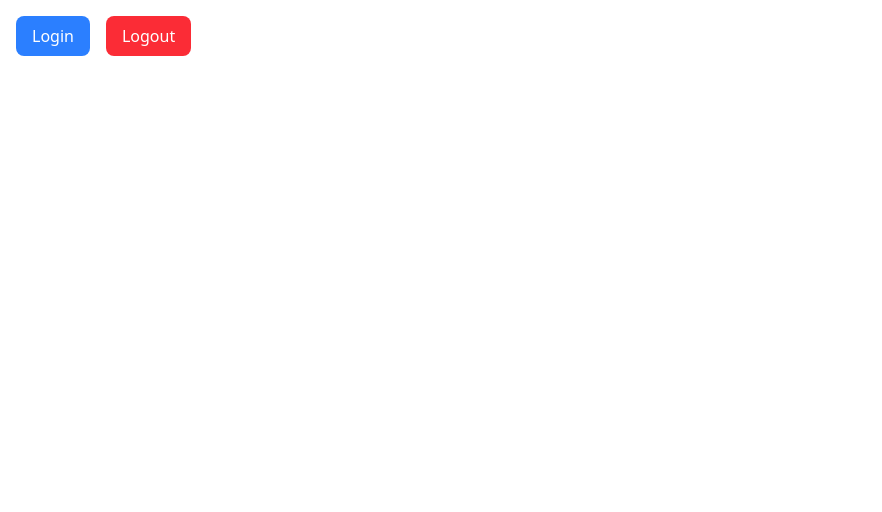
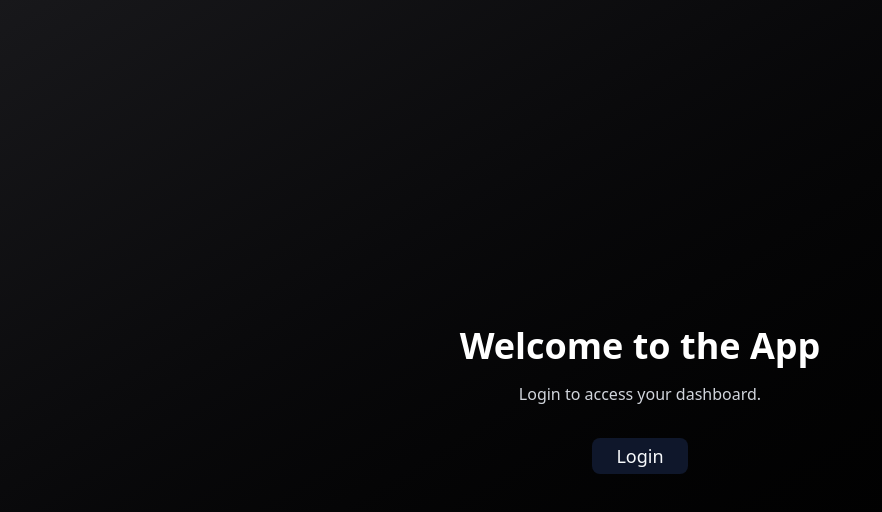
Before and after one commit to AnirbanSinha27/law-and-verdict, a Next.js app in the folder my-app/: page / in a window 1280 px wide. Shown: the top 512 px of the page, without its empty margins (0-882 px from the left). Built offline with nearby package versions, Linux system fonts and the light colour scheme.

Commit message:
created a model to handle ph number and enabled direct logout using socketio

```diff
--- a/my-app/app/api/socket-init/route.ts
+++ /dev/null
@@ -1,5 +0,0 @@
-import "@/pages/api/socket";
-
-export async function GET() {
-  return new Response("socket-init");
-}
--- /dev/null
+++ b/my-app/app/api/user/profile/route.ts
@@ -0,0 +1,42 @@
+import { NextRequest, NextResponse } from "next/server";
+import { auth0 } from "@/libauth/auth0";
+import { connectToDatabase } from "@/dblib/mongodb";
+import UserProfile from "@/dblib/models/UserProfile";
+
+export async function GET() {
+  await connectToDatabase();
+
+  const session = await auth0.getSession();
+  if (!session?.user) {
+    return NextResponse.json({ error: "Not authenticated" }, { status: 401 });
+  }
+
+  const userId = session.user.sub;
+  const profile = await UserProfile.findOne({ userId });
+
+  return NextResponse.json(profile || { phone: null });
+}
+
+export async function POST(request: NextRequest) {
+  await connectToDatabase();
+
+  const session = await auth0.getSession();
+  if (!session?.user) {
+    return NextResponse.json({ error: "Not authenticated" }, { status: 401 });
+  }
+
+  const { phone } = await request.json();
+  if (!phone) {
+    return NextResponse.json({ error: "Phone required" }, { status: 400 });
+  }
+
+  const userId = session.user.sub;
+
+  const profile = await UserProfile.findOneAndUpdate(
+    { userId },
+    { userId, phone },
+    { upsert: true, new: true }
+  );
+
+  return NextResponse.json({ success: true, profile });
+}
--- a/my-app/app/page.tsx
+++ b/my-app/app/page.tsx
@@ -1,41 +1,51 @@
 "use client";
 
-import { useDeviceId } from "@/app/hooks/useDeviceId";
+import { useEffect, useRef } from "react";
+import { Button } from "@/components/ui/button";
+import gsap from "gsap";
+import { useDeviceId } from "./hooks/useDeviceId";
 
 export default function Home() {
+  const containerRef = useRef(null);
   const deviceId = useDeviceId();
+
+  useEffect(() => {
+    gsap.from(containerRef.current, {
+      opacity: 0,
+      y: 40,
+      duration: 0.6,
+      ease: "power2.out",
+    });
+  }, []);
 
   const handleLogin = () => {
     if (!deviceId) return;
 
-    // ✅ Send deviceId + returnTo
+    // ✅ Save deviceId in a cookie (5 minutes expiry)
     document.cookie = `deviceId=${deviceId}; path=/; max-age=300;`;
 
+    // ✅ Continue login
     window.location.href = `/auth/login?returnTo=/api/device/validate`;
   };
 
-  const handleLogout = () => {
-    if (!deviceId) return;
-    window.location.href = `/auth/logout?deviceId=${deviceId}`;
-  };
 
   return (
-    <div className="flex gap-4 p-4">
-      <button
+    <div ref={containerRef} className="min-h-screen flex flex-col items-center justify-center bg-linear-to-br from-zinc-900 to-black">
+      <h1 className="text-4xl font-bold text-white mb-4">
+        Welcome to the App
+      </h1>
+
+      <p className="text-gray-300 mb-8">
+        Login to access your dashboard.
+      </p>
+
+      <Button
         onClick={handleLogin}
         disabled={!deviceId}
-        className="bg-blue-500 text-white px-4 py-2 rounded-md disabled:opacity-50"
+        className="px-6 py-3 text-lg"
       >
         Login
-      </button>
-
-      <button
-        onClick={handleLogout}
-        disabled={!deviceId}
-        className="bg-red-500 text-white px-4 py-2 rounded-md disabled:opacity-50"
-      >
-        Logout
-      </button>
+      </Button>
     </div>
   );
 }
--- a/my-app/app/private/page.tsx
+++ b/my-app/app/private/page.tsx
@@ -1,12 +1,89 @@
-import { auth0 } from "@/libauth/auth0";
+"use client";
 
-export default async function PrivatePage() {
-  const session = await auth0.getSession();
+import { useUser } from "@auth0/nextjs-auth0/client";
+import { useRouter } from "next/navigation";
+import gsap from "gsap";
+import { useEffect, useRef,useState } from "react";
+import { Button } from "@/components/ui/button";
+
+export default function PrivatePage() {
+  const { user, error, isLoading } = useUser();
+  const containerRef = useRef(null);
+
+  const router = useRouter();
+const [phone, setPhone] = useState(null);
+
+// ✅ Fetch phone number
+useEffect(() => {
+  const loadPhone = async () => {
+    const res = await fetch("/api/user/profile", { credentials: "include" });
+
+    if (!res.ok) return;
+
+    const data = await res.json();
+
+    if (!data.phone) {
+      router.push("/private/setup");
+      return;
+    }
+
+    setPhone(data.phone);
+  };
+
+  loadPhone();
+}, []);
+
+
+  useEffect(() => {
+    gsap.from(containerRef.current, {
+      opacity: 0,
+      y: 40,
+      duration: 0.6,
+      ease: "power2.out",
+    });
+  }, []);
+
+  if (isLoading) return <p className="text-white p-8">Loading...</p>;
+  if (!user) return <p className="text-white p-8">No user logged in.</p>;
 
   return (
-    <div>
-      <h1>Private Page</h1>
-      <p>Welcome {session?.user?.name}</p>
+    <div
+      ref={containerRef}
+      className="min-h-screen bg-linear-to-br from-zinc-900 to-black text-white p-8"
+    >
+      <div className="max-w-3xl mx-auto">
+
+        <h1 className="text-4xl font-bold mb-6">
+          Welcome, {user.name}
+        </h1>
+
+        {/* Profile Card */}
+        <div className="bg-zinc-800/60 backdrop-blur-xl p-6 rounded-xl mb-6 border border-white/10">
+          <h2 className="text-2xl font-semibold mb-4">Your Profile</h2>
+
+          <div className="space-y-3">
+            <p className="text-gray-300">
+              <span className="font-semibold text-white">Full Name:</span> {user.name}
+            </p>
+
+            <p className="text-gray-300">
+              <span className="font-semibold text-white">Email:</span> {user.email}
+            </p>
+
+            <p className="text-gray-300">
+              <span className="font-semibold text-white">Phone:</span> {phone}
+            </p>
+
+          </div>
+        </div>
+
+        <Button
+          onClick={() => window.dispatchEvent(new CustomEvent("open-device-modal"))}
+          className="px-6 py-3 text-lg"
+        >
+          Manage Devices
+        </Button>
+      </div>
     </div>
   );
 }
--- /dev/null
+++ b/my-app/app/private/setup/page.tsx
@@ -0,0 +1,53 @@
+"use client";
+
+import { useEffect, useState } from "react";
+import { useRouter } from "next/navigation";
+import { Input } from "@/components/ui/input";
+import { Button } from "@/components/ui/button";
+
+export default function SetupPage() {
+  const [phone, setPhone] = useState("");
+  const [loading, setLoading] = useState(false);
+  const router = useRouter();
+
+  const handleSave = async () => {
+    setLoading(true);
+
+    const res = await fetch("/api/user/profile", {
+      method: "POST",
+      headers: { "Content-Type": "application/json" },
+      body: JSON.stringify({ phone }),
+    });
+
+    setLoading(false);
+
+    if (res.ok) {
+      router.push("/private");
+    }
+  };
+
+  return (
+    <div className="min-h-screen flex flex-col items-center justify-center bg-zinc-900 text-white">
+      <div className="bg-zinc-800 p-8 rounded-xl w-[350px]">
+        <h1 className="text-2xl font-bold mb-4">Complete Your Profile</h1>
+
+        <div className="space-y-4">
+          <Input
+            className="text-black"
+            placeholder="Enter Phone Number"
+            value={phone}
+            onChange={(e) => setPhone(e.target.value)}
+          />
+
+          <Button
+            onClick={handleSave}
+            disabled={loading || !phone}
+            className="w-full"
+          >
+            {loading ? "Saving..." : "Save"}
+          </Button>
+        </div>
+      </div>
+    </div>
+  );
+}
--- /dev/null
+++ b/my-app/components/ui/button.tsx
@@ -0,0 +1,60 @@
+import * as React from "react"
+import { Slot } from "@radix-ui/react-slot"
+import { cva, type VariantProps } from "class-variance-authority"
+
+import { cn } from "@/lib/utils"
+
+const buttonVariants = cva(
+  "inline-flex items-center justify-center gap-2 whitespace-nowrap rounded-md text-sm font-medium transition-all disabled:pointer-events-none disabled:opacity-50 [&_svg]:pointer-events-none [&_svg:not([class*='size-'])]:size-4 shrink-0 [&_svg]:shrink-0 outline-none focus-visible:border-ring focus-visible:ring-ring/50 focus-visible:ring-[3px] aria-invalid:ring-destructive/20 dark:aria-invalid:ring-destructive/40 aria-invalid:border-destructive",
+  {
+    variants: {
+      variant: {
+        default: "bg-primary text-primary-foreground hover:bg-primary/90",
+        destructive:
+          "bg-destructive text-white hover:bg-destructive/90 focus-visible:ring-destructive/20 dark:focus-visible:ring-destructive/40 dark:bg-destructive/60",
+        outline:
+          "border bg-background shadow-xs hover:bg-accent hover:text-accent-foreground dark:bg-input/30 dark:border-input dark:hover:bg-input/50",
+        secondary:
+          "bg-secondary text-secondary-foreground hover:bg-secondary/80",
+        ghost:
+          "hover:bg-accent hover:text-accent-foreground dark:hover:bg-accent/50",
+        link: "text-primary underline-offset-4 hover:underline",
+      },
+      size: {
+        default: "h-9 px-4 py-2 has-[>svg]:px-3",
+        sm: "h-8 rounded-md gap-1.5 px-3 has-[>svg]:px-2.5",
+        lg: "h-10 rounded-md px-6 has-[>svg]:px-4",
+        icon: "size-9",
+        "icon-sm": "size-8",
+        "icon-lg": "size-10",
+      },
+    },
+    defaultVariants: {
+      variant: "default",
+      size: "default",
+    },
+  }
+)
+
+function Button({
+  className,
+  variant,
+  size,
+  asChild = false,
+  ...props
+}: React.ComponentProps<"button"> &
+  VariantProps<typeof buttonVariants> & {
+    asChild?: boolean
+  }) {
+  const Comp = asChild ? Slot : "button"
+
+  return (
+    <Comp
+      data-slot="button"
+      className={cn(buttonVariants({ variant, size, className }))}
+      {...props}
+    />
+  )
+}
+
+export { Button, buttonVariants }
--- /dev/null
+++ b/my-app/components/ui/input.tsx
@@ -0,0 +1,21 @@
+import * as React from "react"
+
+import { cn } from "@/lib/utils"
+
+function Input({ className, type, ...props }: React.ComponentProps<"input">) {
+  return (
+    <input
+      type={type}
+      data-slot="input"
+      className={cn(
+        "file:text-foreground placeholder:text-muted-foreground selection:bg-primary selection:text-primary-foreground dark:bg-input/30 border-input h-9 w-full min-w-0 rounded-md border bg-transparent px-3 py-1 text-base shadow-xs transition-[color,box-shadow] outline-none file:inline-flex file:h-7 file:border-0 file:bg-transparent file:text-sm file:font-medium disabled:pointer-events-none disabled:cursor-not-allowed disabled:opacity-50 md:text-sm",
+        "focus-visible:border-ring focus-visible:ring-ring/50 focus-visible:ring-[3px]",
+        "aria-invalid:ring-destructive/20 dark:aria-invalid:ring-destructive/40 aria-invalid:border-destructive",
+        className
+      )}
+      {...props}
+    />
+  )
+}
+
+export { Input }
--- /dev/null
+++ b/my-app/dblib/models/UserProfile.ts
@@ -0,0 +1,14 @@
+import mongoose, { Schema, Document, models } from "mongoose";
+
+export interface IUserProfile extends Document {
+  userId: string;
+  phone: string;
+}
+
+const UserProfileSchema = new Schema<IUserProfile>({
+  userId: { type: String, required: true, unique: true },
+  phone: { type: String, required: true }
+});
+
+export default models.UserProfile ||
+  mongoose.model<IUserProfile>("UserProfile", UserProfileSchema);
--- a/my-app/package.json
+++ b/my-app/package.json
@@ -10,6 +10,7 @@
   },
   "dependencies": {
     "@auth0/nextjs-auth0": "^4.12.0",
+    "@radix-ui/react-slot": "^1.2.4",
     "class-variance-authority": "^0.7.1",
     "clsx": "^2.1.1",
     "gsap": "^3.13.0",
```
Also changed, not shown: my-app/app/private/layout.tsx (+14 -18 lines), 1 other file (tests, documents, lock files or other folders).
